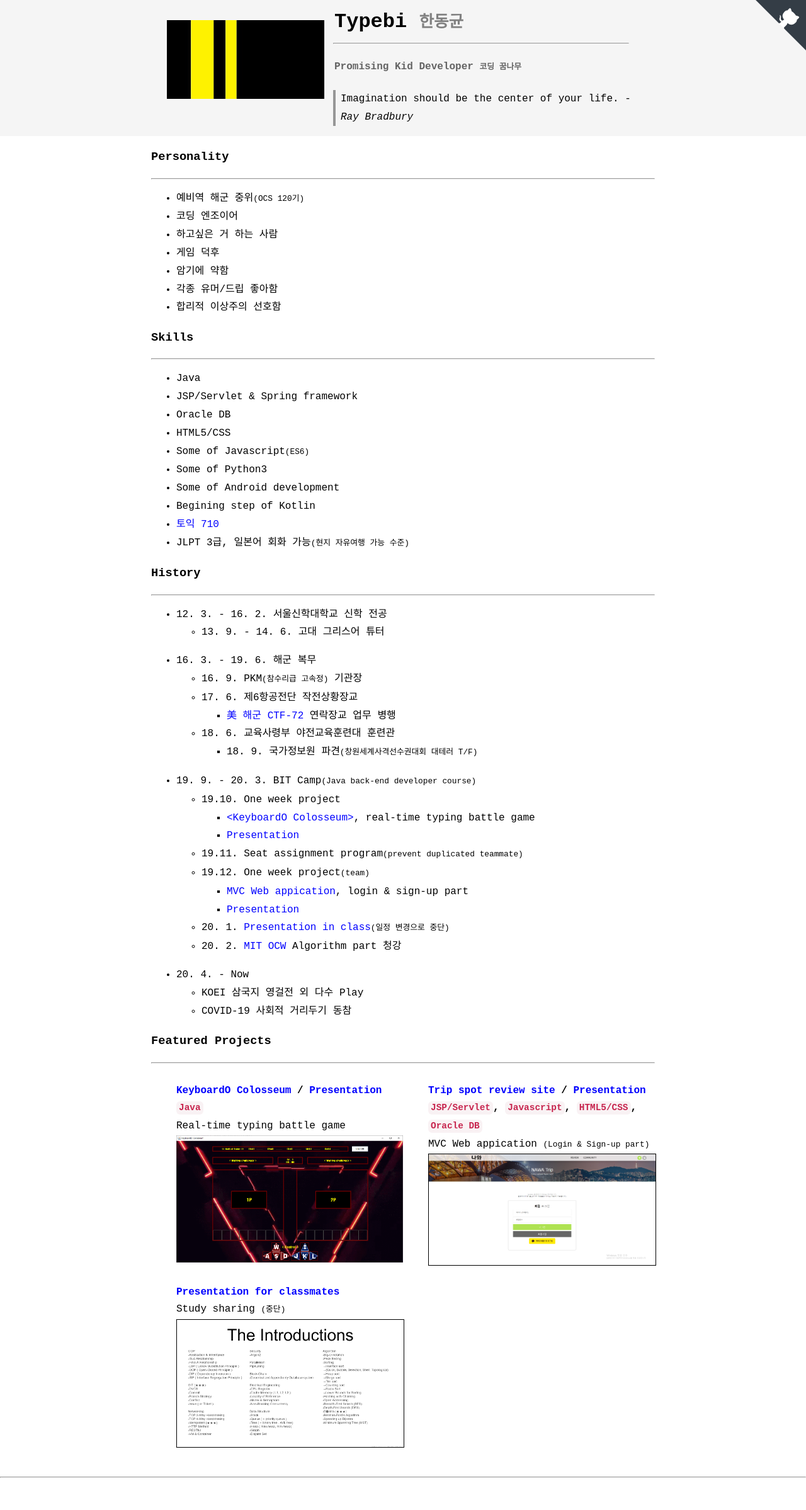
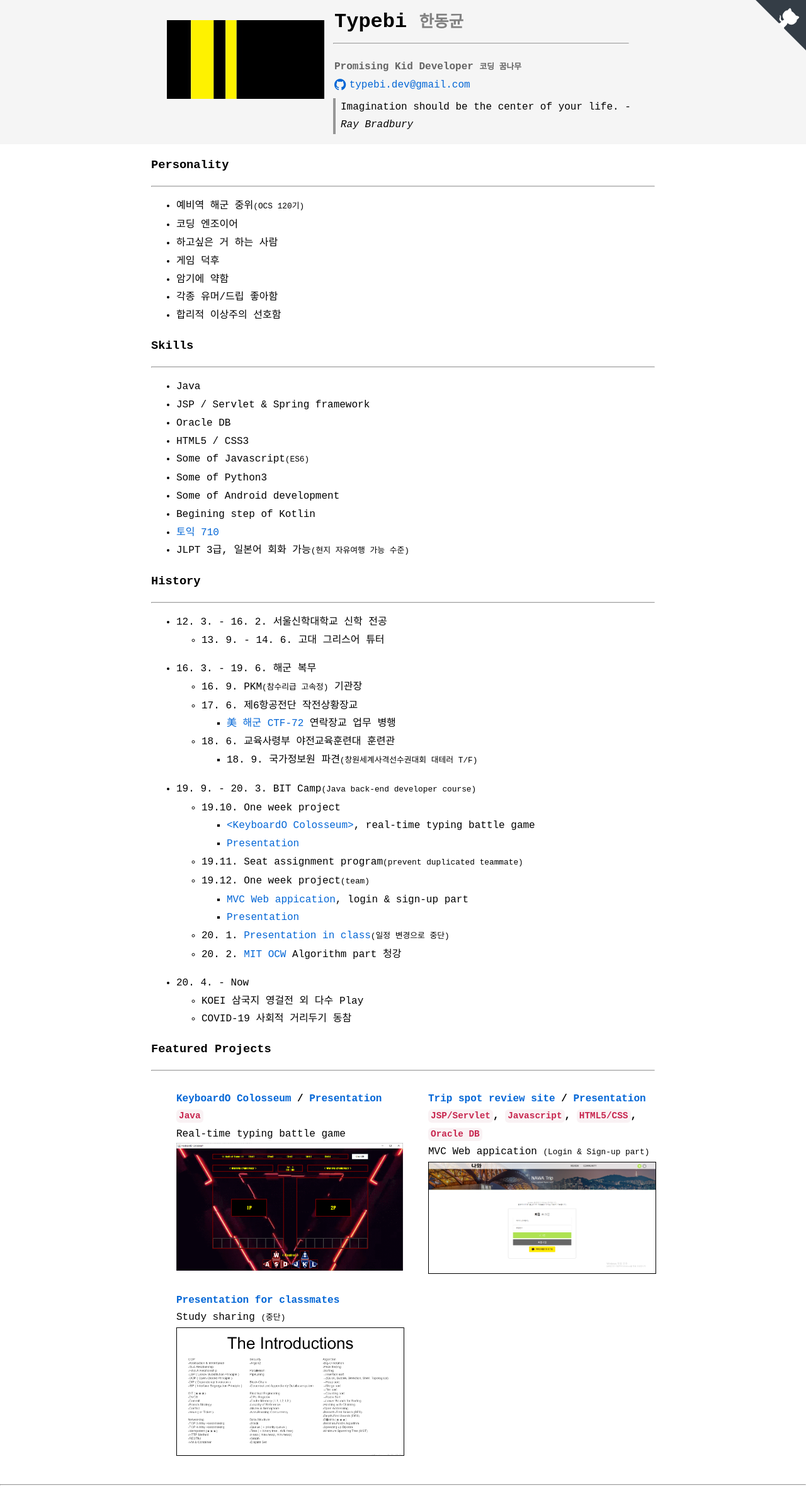
Before and after one commit to Typebi/Resume, a plain HTML site: page index.html in a window 1280 px wide. Shown: the whole page at 63% size. Drawn offline with nearby package versions, Linux system fonts and the light colour scheme.

Commit message:
Add octicon and email

```diff
--- a/c.css
+++ b/c.css
@@ -26,7 +26,8 @@
 }
 header{background-color:rgb(245,245,245); top:0; width:100% !important;}
 body{font-family:'Malgun Gothic', monospace; line-height:180%;}
-a {text-decoration: none; color:blue;}
+a {text-decoration: none; color:rgb(3,102,214);}
+a:visited{color:rgb(3,102,214);}
 a:hover{text-decoration:underline;}
 small,.span-line-align{display: inline-block;}
 code{padding:2px 4px;font-size:90%;color:#c7254e;background-color:#f9f2f4;border-radius:6px; display: inline-block;line-height:120%;}
--- a/index.html
+++ b/index.html
@@ -1,6 +1,8 @@
 <!DOCTYPE html>
 <html>
-<head prefix="og: http://ogp.me/ns# profile: http://ogp.me/ns/profile#"><meta charset="UTF-8">
+<head prefix="og: http://ogp.me/ns# profile: http://ogp.me/ns/profile#">
+<meta charset="UTF-8">
+<meta name="viewport" content="width=device-width, initial-scale:1.0">
 <title>Resume</title>
 <script src="f.js"></script>
 <link rel="stylesheet" href="https://necolas.github.io/normalize.css/latest/normalize.css">
@@ -18,7 +20,6 @@
 <meta property="profile:first_name" content="DongGyun">
 <meta property="profile:last_name" content="Han">
 <meta property="profile:username" content="Typebi">
-<meta name="viewport" content="width=device-width, initial-scale:1.0">
 <link rel="apple-touch-icon" sizes="57x57" href="imgs/ProfileImage_57x57.png"/>
 <link rel="apple-touch-icon" sizes="60x60" href="imgs/ProfileImage_60x60.png"/>
 <link rel="apple-touch-icon" sizes="72x72" href="imgs/ProfileImage_72x72.png"/>
@@ -32,6 +33,7 @@
 <link rel="icon" sizes="32x32" href="imgs/ProfileImage_32x32.png"/>
 <link rel="icon" sizes="96x96" href="imgs/ProfileImage_96x96.png"/>
 <link rel="icon" sizes="192x192" href="imgs/ProfileImage_192x192.png"/>
+<link rel="stylesheet" href="https://maxcdn.bootstrapcdn.com/font-awesome/4.4.0/css/font-awesome.min.css">
 <meta name="msapplication-TileColor" content="#FFFFFF">
 <meta name="msapplication-TileImage" content="imgs/ProfileImage_144x144.png">
 </head>
@@ -50,13 +52,16 @@
 		<div class="profile">
 			<div class="profile-Img">
 				<a href="https://github.com/Typebi" target="_blank">
-				<img id="profileImg1" src="imgs/ProfileImage.png" alt="Profile Picture" width="250" height="125" >
+				<img id="profileImg1" src="imgs/ProfileImage.png" alt="Profile Picture" width="250" height="125">
 				<img id="profileImg2" src="imgs/ProfileImage.png" alt="Profile Picture" width="100" height="100" style="border-radius:70px;">
 				</a>
 			</div>
 			<h1 id="name1">Typebi <small id=name2>한동균</small><hr id="header-hr"></hr></h1>
-			<h4 style="color:rgb(100,100,100);">Promising Kid Developer <small>코딩 꿈나무</small></h4>
-			<p id="intro">Imagination should be the center of your life. - <a href="https://en.wikipedia.org/wiki/Ray_Bradbury" target="_blank"><i style="color:black;">Ray Bradbury</i></a></p>
+			<h4 style="color:rgb(100,100,100);">Promising Kid Developer <small>코딩 꿈나무</small><br>
+				<a class="fa fa-lg fa-github" href="https://github.com/Typebi"/>&nbsp
+				<a href="mailto:typebi.dev@gmail.com" style="font-weight:lighter">typebi.dev@gmail.com</a>
+			</h4>
+			<p id="intro" style="margin-top:-1em;">Imagination should be the center of your life. - <a href="https://en.wikipedia.org/wiki/Ray_Bradbury" target="_blank"><i style="color:black;">Ray Bradbury</i></a></p>
 		</div>
 	</header>
 
@@ -79,9 +84,9 @@
 			<hr/>
 			<ul id="TechStackList">
 				<li>Java</li>
-				<li>JSP/Servlet & Spring framework</li>
+				<li>JSP / Servlet & Spring framework</li>
 				<li>Oracle DB</li>
-				<li>HTML5/CSS</li>
+				<li>HTML5 / CSS3</li>
 				<li>Some of Javascript<small>(ES6)</small></li>
 				<li>Some of Python3</li>
 				<li>Some of Android development</li>
@@ -141,26 +146,26 @@
 		</div>
 		<div>
 			<h3>Featured Projects</h3><hr/>
-			<div class="featured-project" onMouseOver="mouseOver(true,'img-KBOC-play','img-KBOC-loby')" onMouseOut="mouseOver(false,'img-KBOC-play','img-KBOC-loby')"><ul>
+			<div class="featured-project"><ul>
 				<h4 class="featured-project-h4" id="kboc">
 					<a href="https://github.com/Typebi/KeyboardO-Colosseum" target="_blank">KeyboardO Colosseum</a> /
 					<a href="https://docs.google.com/presentation/d/1mU_moktDQJJKLQu02jvpQwQzIVvhEYw4VrSJxLSqxKg/edit?usp=sharing" target="_blank">Presentation</a>
 				</h4>
 				<strong><code>Java</code></strong><br>
 				<span>Real-time typing battle game</span>
-				<a href="https://github.com/Typebi/KeyboardO-Colosseum" target="_blank">
+				<a href="https://github.com/Typebi/KeyboardO-Colosseum" target="_blank" onMouseOver="mouseOver(true,'img-KBOC-play','img-KBOC-loby')" onMouseOut="mouseOver(false,'img-KBOC-play','img-KBOC-loby')">
 					<img class=featured-project-rounded-img id="img-KBOC-loby" src="imgs/KBOC_loby.png" alt="KBOC Loby Image">
 					<img class=featured-project-rounded-img id="img-KBOC-play" src="imgs/KBOC_play.png" alt="KBOC Play Image" style="display:none">
 				</a>
 			</ul></div>
-			<div class="featured-project" onMouseOver="mouseOver(true,'img-Nawa-signup','img-Nawa-login')" onMouseOut="mouseOver(false,'img-Nawa-signup','img-Nawa-login')"><ul>
+			<div class="featured-project"><ul>
 				<h4 class="featured-project-h4" id="trip">
 					<a href="https://github.com/Typebi/Nawa" target="_blank">Trip spot review site </a> /
 					<a href="https://docs.google.com/presentation/d/1ddBl7tXwzGJP8vQaCKnsgFYV7pv2u64oW3q03FPwchI/edit?usp=sharing" target="_blank">Presentation</a>
 				</h4>
 				<strong><code>JSP/Servlet</code>, <code>Javascript</code>, <code>HTML5/CSS</code>, <code>Oracle DB</code></strong><br>
 				<span>MVC Web appication <small>(Login & Sign-up part)</small></span>
-				<a href="https://github.com/Typebi/Nawa" target="_blank">
+				<a href="https://github.com/Typebi/Nawa" target="_blank" onMouseOver="mouseOver(true,'img-Nawa-signup','img-Nawa-login')" onMouseOut="mouseOver(false,'img-Nawa-signup','img-Nawa-login')">
 					<img class=featured-project-rounded-img id="img-Nawa-login"src="imgs/Nawa_login.png" alt="Nawa Login page" style="border:0.5px solid black">
 					<img class=featured-project-rounded-img id="img-Nawa-signup" src="imgs/Nawa_signup.png" alt="Nawa Sign-up page" style="display:none; border:0.5px solid black">
 				</a>
```
